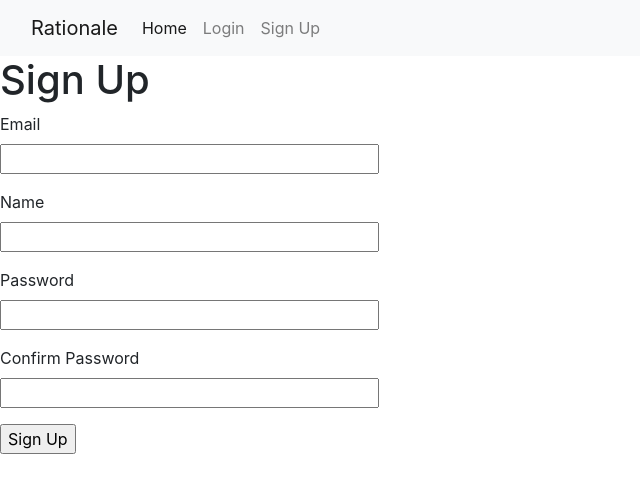
After one commit to Sha1nal/decideSmart, a Flask app: page /signup in a window 1280 px wide. The commit adds this page. Shown: the top 493 px of the page, without its empty margins (0-640 px from the left). Run offline with Flask 3, Linux system fonts and the light colour scheme.

Commit message:
Form templates built, stable

```diff
--- a/app/forms.py
+++ b/app/forms.py
@@ -1,15 +1,15 @@
 from flask_wtf import FlaskForm
-from wtforms import import StringField, PasswordField, BooleanField, SubmitField, EmailField
+from wtforms import StringField, PasswordField, BooleanField, SubmitField, EmailField
 from wtforms.validators import DataRequired
 
 class LoginForm(FlaskForm):
-    username = StringField('Username', validators=[DataRequired()])
+    email = EmailField('Username', validators=[DataRequired()])
     password = PasswordField('Password', validators=[DataRequired()])
     submit = SubmitField('Sign In')
 
-class SignUp(FlaskForm):
+class SignUpForm(FlaskForm):
     name = StringField('Name')
-    email = EmailField('Username', validators=[DataRequired()])
+    email = EmailField('Email', validators=[DataRequired()])
     password = PasswordField('Password', validators=[DataRequired()])
-    password_confirmation = PasswordField('Password', validators=[DataRequired()])
-    submit = SubmitField('Sign In')
+    password_confirmation = PasswordField('Confirm Password', validators=[DataRequired()])
+    submit = SubmitField('Sign Up')
--- a/app/routes.py
+++ b/app/routes.py
@@ -1,7 +1,22 @@
 from flask import render_template
 from app import app
+from app.forms import LoginForm, SignUpForm
 
 @app.route('/')
 @app.route('/index')
 def index():
     return render_template('index.html')
+
+@app.route('/signup')
+def signup():
+    form = SignUpForm()
+    return render_template('signup.html', form=form)
+
+@app.route('/login')
+def login():
+    form = LoginForm()
+    return render_template('login.html', form=form)
+
+
+if __name__ == '__main__':
+    app.run(debug=True)
--- a/app/templates/base.html
+++ b/app/templates/base.html
@@ -15,13 +15,13 @@
               <div class="collapse navbar-collapse" id="navbarNav">
                 <ul class="navbar-nav">
                   <li class="nav-item">
-                    <a class="nav-link active" aria-current="page" href="#">Home</a>
+                    <a class="nav-link active" aria-current="page" href="/index">Home</a>
                   </li>
                   <li class="nav-item">
-                    <a class="nav-link" href="#">Login</a>
+                    <a class="nav-link" href="/login">Login</a>
                   </li>
                   <li class="nav-item">
-                    <a class="nav-link" href="#">Sign Up</a>
+                    <a class="nav-link" href="/signup">Sign Up</a>
                   </li>
                 </ul>
               </div>
--- a/app/templates/index.html
+++ b/app/templates/index.html
@@ -2,7 +2,7 @@
 
 {% block content %}
 
-<h1>Hellow</h1>
+<p>Aweh</p>
 
 
 {% endblock %}
--- /dev/null
+++ b/app/templates/signup.html
@@ -0,0 +1,25 @@
+{% extends "base.html" %}
+
+{% block content %}
+    <h1>Sign Up</h1>
+    <form action="" method="post" novalidate>
+        {{ form.hidden_tag() }}
+        <p>
+            {{ form.email.label }}<br>
+            {{ form.email(size=32) }}
+        </p>
+        <p>
+            {{ form.name.label }}<br>
+            {{ form.name(size=32) }}
+        </p>
+        <p>
+            {{ form.password.label }}<br>
+            {{ form.password(size=32) }}
+        </p>
+        <p>
+            {{ form.password_confirmation.label }}<br>
+            {{ form.password_confirmation(size=32) }}
+        </p>
+        <p>{{ form.submit() }}</p>
+    </form>
+{% endblock %}
```
Also changed, not shown: app/templates/login.html (added, +17 -0 lines).
